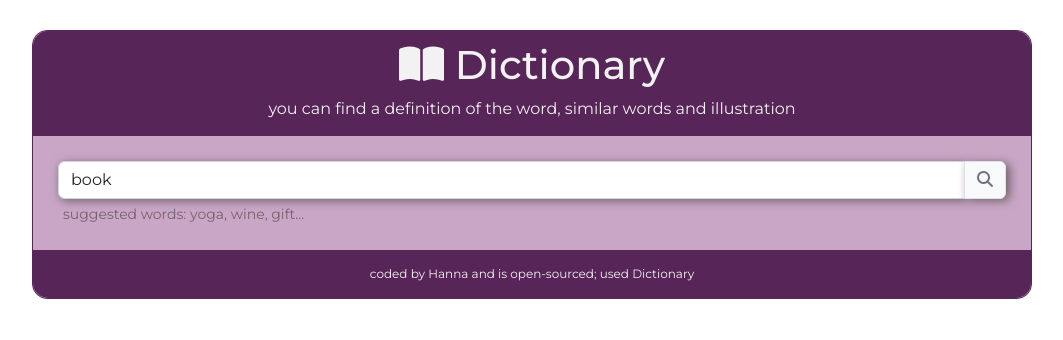
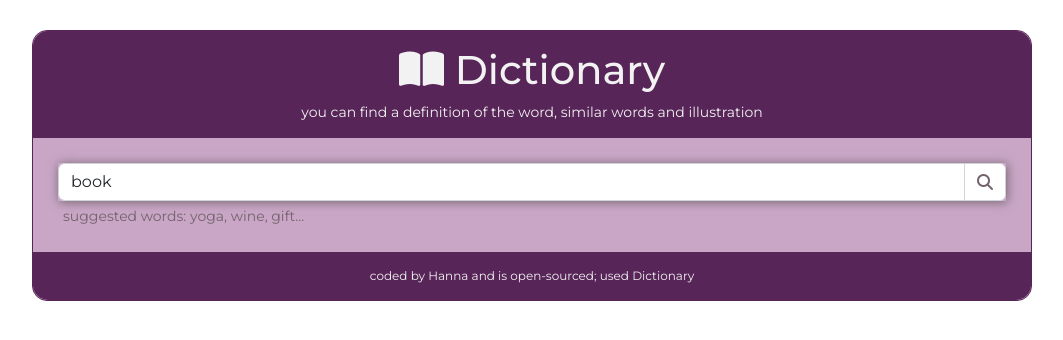
Before and after one commit to boxdigi/dictionary-project, a React (Create React App) app: page / in a window 1280 px wide. Shown: the top 340 px of the page, without its empty margins (108-1171 px from the left). Built offline with nearby package versions, Linux system fonts and the light colour scheme; no server answers.

Commit message:
style changes

```diff
--- a/src/App.css
+++ b/src/App.css
@@ -19,8 +19,13 @@ header {
   color: #F2F2F2;
 }
 
+header h1 {
+  margin-top: 5px;
+}
+
 header p {
   margin: 5px;
+  font-size: 14px;
 }
 
 form {
@@ -36,12 +41,13 @@ form .hint {
   margin-top: 5px;
 }
 
-input {
-  box-shadow: 2px 2px 10px #73636C;
+.input-group {
+  box-shadow: 1px 1px 10px #73636C;
 }
 
-button {
-  box-shadow: 4px 2px 10px #73636C;
+.input-group-text {
+  background-color: white;
+  color: #73636C;
 }
 
 .Dictionary section {
@@ -55,8 +61,6 @@ button {
 section h2 {
   font-size: 35px;
 }
-
-
 
 footer {
   margin-top: 15px;
--- a/src/Dictionary.js
+++ b/src/Dictionary.js
@@ -42,10 +42,8 @@ export default function Dictionary(props) {
               defaultValue={props.defaultKeyword}
               onChange={handleKeyword}
             />
-            <button
-              type="submit"
-              className="search btn border btn-light text-muted">
-              <i className="fa-solid fa-magnifying-glass"></i></button>
+            <span className="input-group-text">
+              <i className="fa-solid fa-magnifying-glass"></i></span>
           </div>
           <div className="hint">
             suggested words: yoga, wine, gift...
```
